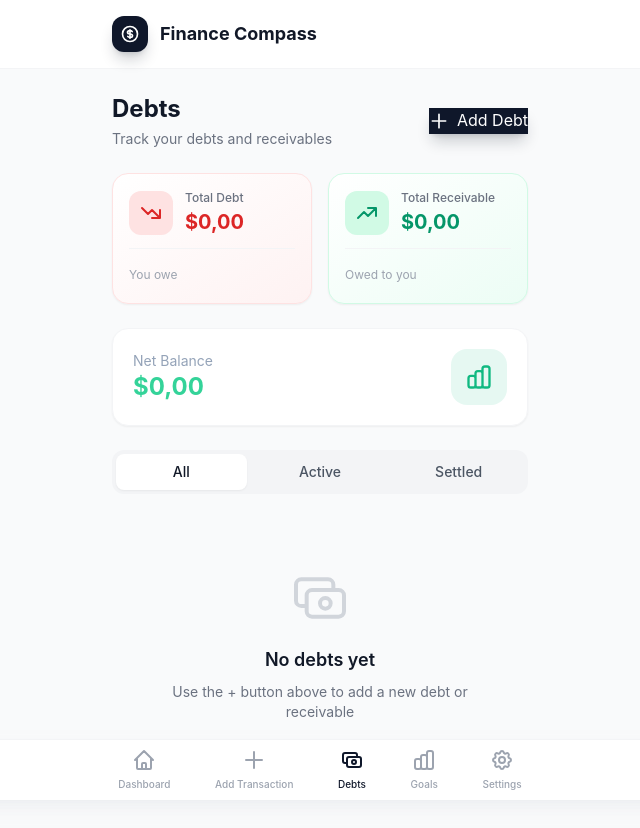
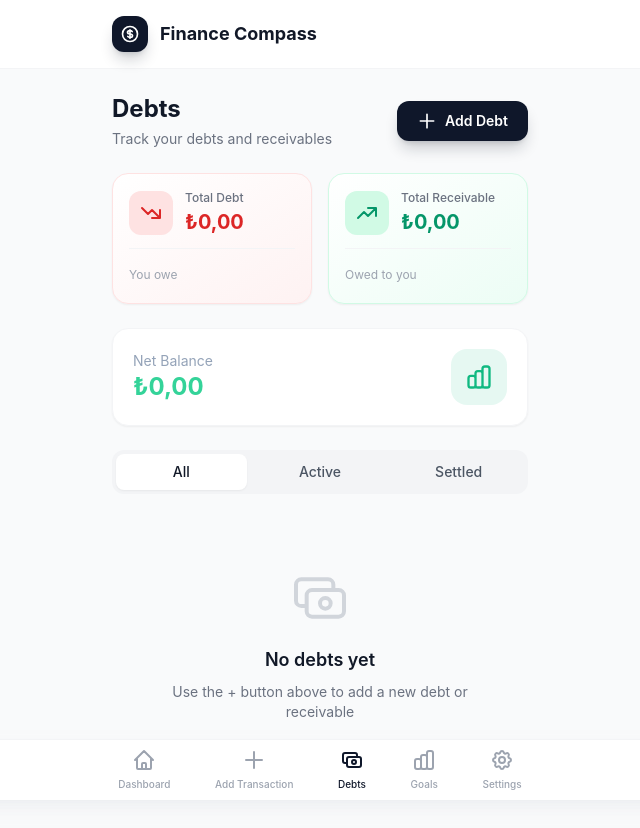
Before and after one commit to alexceogit/oc-finance-tracker, a React (Vite) app: page /debts in a window 1280 px wide. Shown: the top 828 px of the page, without its empty margins (320-960 px from the left). Built offline with nearby package versions, Linux system fonts and the light colour scheme.

Commit message:
fix: currency bug, button styles, and missing translations
- Fix currency display to use saved currency from localStorage instead of language
- Fix button classes to use proper btn + btn-primary/secondary structure
- Add missing translation keys for goals page (createdOn, deadline*, etc.)

```diff
--- a/src/locales/en.json
+++ b/src/locales/en.json
@@ -83,10 +83,18 @@
     "progress": "Progress",
     "deadline": "Target Date",
     "noGoals": "No savings goals yet",
+    "noGoalsDescription": "Start saving for something special by creating your first goal",
+    "addFirstGoal": "Add First Goal",
     "complete": "Complete",
     "completed": "Completed",
     "remaining": "Remaining",
-    "daysLeft": "days left"
+    "daysLeft": "days left",
+    "markComplete": "Mark as Complete",
+    "deleteConfirm": "Are you sure you want to delete this goal?",
+    "createdOn": "Created on {{date}}",
+    "deadlinePassed": "Deadline passed",
+    "deadlineToday": "Due today",
+    "deadlineDays": "{{count}} days left"
   },
   "settings": {
     "title": "Settings",
--- a/src/locales/tr.json
+++ b/src/locales/tr.json
@@ -83,10 +83,18 @@
     "progress": "İlerleme",
     "deadline": "Hedef Tarihi",
     "noGoals": "Henüz tasarruf hedefi yok",
-    "complete": "Tamamlandı",
+    "noGoalsDescription": "İlk hedefinizi oluşturarak bir şeyler için biriktirmeye başlayın",
+    "addFirstGoal": "İlk Hedefi Ekle",
+    "complete": "Tamamla",
     "completed": "Tamamlandı",
     "remaining": "Kalan",
-    "daysLeft": "gün kaldı"
+    "daysLeft": "gün kaldı",
+    "markComplete": "Tamamlandı Olarak İşaretle",
+    "deleteConfirm": "Bu hedefi silmek istediğinizden emin misiniz?",
+    "createdOn": "{{date}} tarihinde oluşturuldu",
+    "deadlinePassed": "Vade geçti",
+    "deadlineToday": "Bugün son",
+    "deadlineDays": "{{count}} gün kaldı"
   },
   "settings": {
     "title": "Ayarlar",
--- a/src/pages/Dashboard.tsx
+++ b/src/pages/Dashboard.tsx
@@ -36,7 +36,13 @@ export default function Dashboard() {
   }
 
   const formatCurrency = (amount: number) => {
-    const currency = i18n.language === 'tr' ? '₺' : '$';
+    const savedCurrency = localStorage.getItem('currency') || 'TRY';
+    const currencySymbols: Record<string, string> = {
+      TRY: '₺',
+      USD: '$',
+      GBP: '£'
+    };
+    const currency = currencySymbols[savedCurrency] || '₺';
     return `${currency}${amount.toLocaleString('de-DE', { minimumFractionDigits: 2 })}`;
   };
 
--- a/src/pages/Debts.tsx
+++ b/src/pages/Debts.tsx
@@ -25,7 +25,13 @@ export default function Debts() {
   }
 
   const formatCurrency = (amount: number) => {
-    const currency = i18n.language === 'tr' ? '₺' : '$';
+    const savedCurrency = localStorage.getItem('currency') || 'TRY';
+    const currencySymbols: Record<string, string> = {
+      TRY: '₺',
+      USD: '$',
+      GBP: '£'
+    };
+    const currency = currencySymbols[savedCurrency] || '₺';
     return `${currency}${amount.toLocaleString('de-DE', { minimumFractionDigits: 2 })}`;
   };
 
@@ -120,7 +126,7 @@ export default function Debts() {
         </div>
         <button
           onClick={() => setShowForm(!showForm)}
-          className="btn-primary flex items-center gap-2"
+          className="btn btn-primary flex items-center gap-2"
         >
           <svg className="w-5 h-5" fill="none" stroke="currentColor" viewBox="0 0 24 24">
             <path strokeLinecap="round" strokeLinejoin="round" strokeWidth={2} d="M12 4v16m8-8H4" />
@@ -242,7 +248,13 @@ export default function Debts() {
             <div className="form-group">
               <label className="form-label">{t('transaction.amount')}</label>
               <div className="relative">
-                <span className="input-currency">{i18n.language === 'tr' ? '₺' : '$'}</span>
+                <span className="input-currency">
+                  {(() => {
+                    const savedCurrency = localStorage.getItem('currency') || 'TRY';
+                    const symbols: Record<string, string> = { TRY: '₺', USD: '$', GBP: '£' };
+                    return symbols[savedCurrency] || '₺';
+                  })()}
+                </span>
                 <input
                   type="number"
                   step="0.01"
@@ -278,10 +290,10 @@ export default function Debts() {
             </div>
 
             <div className="flex gap-3 pt-2">
-              <button type="submit" className="btn-primary flex-1">
+              <button type="submit" className="btn btn-primary flex-1">
                 {t('debts.saveDebt')}
               </button>
-              <button type="button" onClick={() => setShowForm(false)} className="btn-secondary">
+              <button type="button" onClick={() => setShowForm(false)} className="btn btn-secondary">
                 {t('common.cancel')}
               </button>
             </div>
--- a/src/pages/Goals.tsx
+++ b/src/pages/Goals.tsx
@@ -45,7 +45,13 @@ export default function Goals() {
   }
 
   const formatCurrency = (amount: number) => {
-    const currency = i18n.language === 'tr' ? '₺' : '$';
+    const savedCurrency = localStorage.getItem('currency') || 'TRY';
+    const currencySymbols: Record<string, string> = {
+      TRY: '₺',
+      USD: '$',
+      GBP: '£'
+    };
+    const currency = currencySymbols[savedCurrency] || '₺';
     return `${currency}${amount.toLocaleString('de-DE', { minimumFractionDigits: 2 })}`;
   };
 
@@ -356,9 +362,10 @@ export default function Goals() {
                   {!isCompleted && (
                     <div className="flex gap-2 mb-3">
                       {[100, 500, 1000].map((amount) => {
-                        const label = i18n.language === 'tr'
-                          ? `+₺${amount.toLocaleString()}`
-                          : `+$${amount.toLocaleString()}`;
+                        const savedCurrency = localStorage.getItem('currency') || 'TRY';
+                        const symbols: Record<string, string> = { TRY: '₺', USD: '$', GBP: '£' };
+                        const symbol = symbols[savedCurrency] || '₺';
+                        const label = `+${symbol}${amount.toLocaleString()}`;
                         return (
                           <button
                             key={amount}
```
